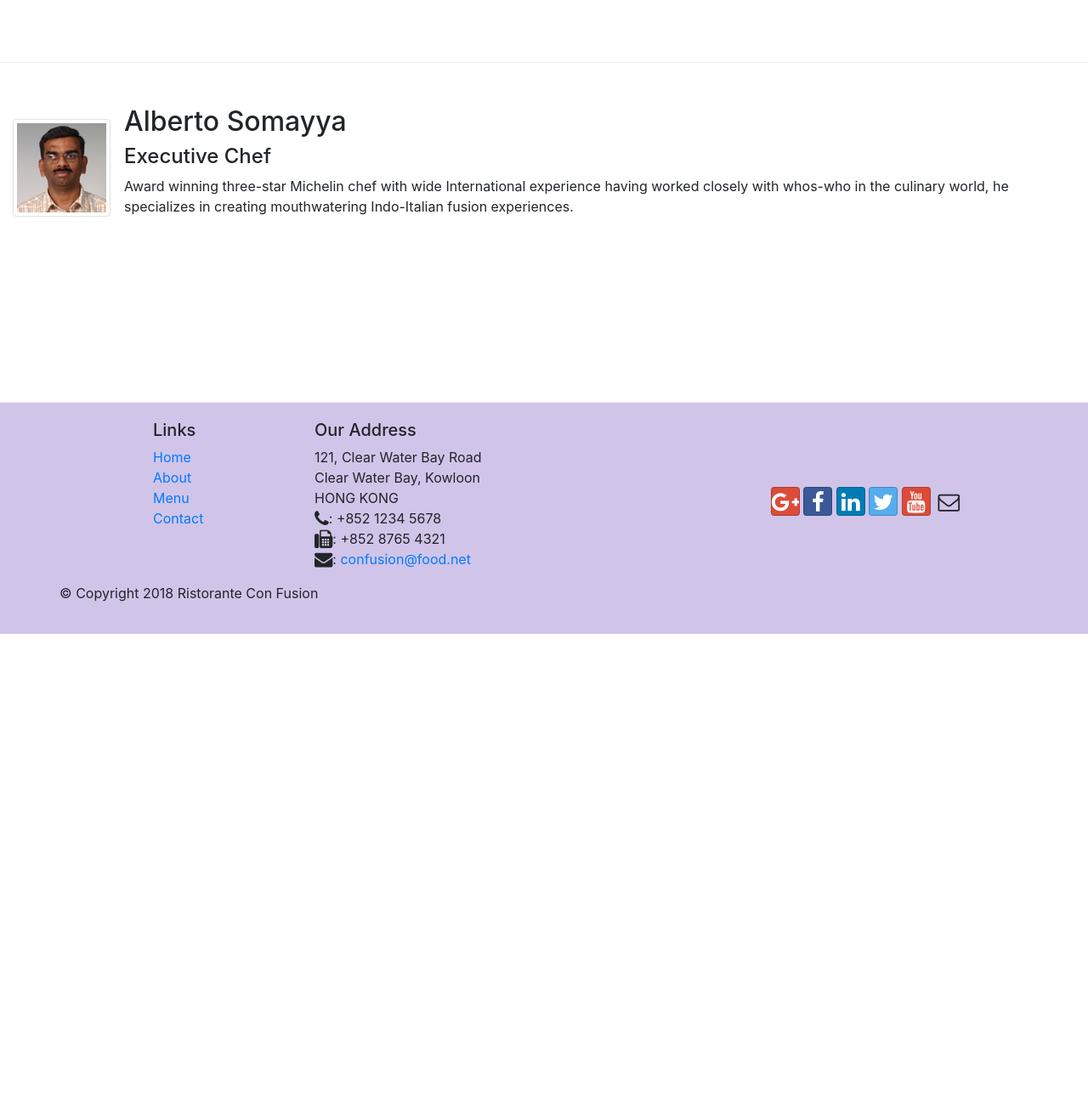
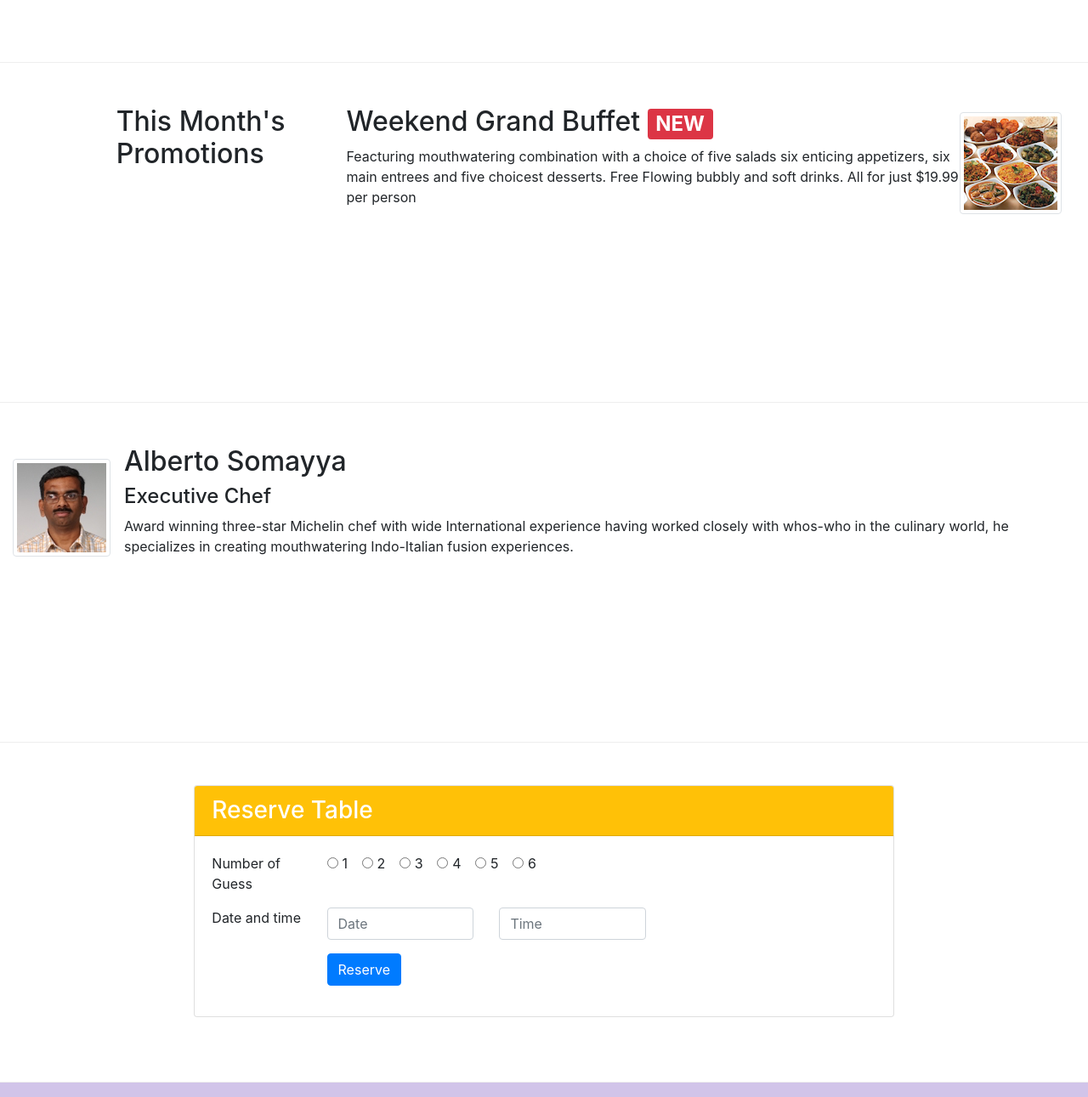
Before and after one commit to SGabriel10/assigment1, a website: page index.html in a window 1280 px wide. Shown: the part 680-1971 px from the top of the page at 85% size. Before the commit the page ends 1426 px from the top, so only its background shows below. Drawn offline with nearby package versions, Linux system fonts and the light colour scheme.

Commit message:
assigment 2 forms coursera task 1: create form task2: create the cards and task 3: scroll down in the form

```diff
--- a/css/stylus.css
+++ b/css/stylus.css
@@ -9,7 +9,12 @@
     border-bottom: 1px ridge;
     min-height:400px;
 }
-
+.row-form{
+    padding: 10px 0px 10px 0px;
+}
+.row-group{
+    padding: 0px 10px 0px 10px;
+}
 .footer{
     background-color: #D1C4E9;
     margin:0px auto;
--- a/index.html
+++ b/index.html
@@ -45,22 +45,53 @@
                 <div class="col-12 col-sm align-self-center">
                     <img src="img/logo.png" class="img-fluid"/>
                 </div>
+            <div class="col-12 col-sm-3 align-self-center">
+                <a href="#form-reserve" class="btn btn-sm btn-warning ">Reserve Table</a>
+            </div>
+
             </div>
         </div>
     </header>
 
     <div class="row row-content">
-        <div class="col-sm">
+        <div class="col-sm offset-1">
             <div class="media">
+
                 <img class="d-flex mr-3 img-thumbnail align-self-center"
                         src="img/uthappizza.png" alt="Uthappizza">
                 <div class="media-body">
-                    <h2 class="mt-0">Uthappizza</h2>
+                    <h2 class="mt-0">Uthappizza
+                        <span class="badge badge-danger">HOT</span>
+                        <span class="badge badge-pill badge-secondary">$4.99</span>
+                    </h2>
                     <p class="d-none d-sm-block">A unique combination of Indian Uthappam (pancake) and
                         Italian pizza, topped with Cerignola olives, ripe vine
                         cherry tomatoes, Vidalia onion, Guntur chillies and
                         Buffalo Paneer.</p>
+
+                 </div>
+                 <h2 class="col-sm-3 mt-0">Our Lipsmacking Culinary Creations</h2>
+
+            </div>
+        </div>
+    </div>
+    <div class="row row-content">
+        <div class="col-sm offset-1">
+
+            <div class="media">
+                <h2 class="col-sm-3 mt-0">This Month's Promotions</h2>
+                <div class="media-body">
+
+                    <h2 class="mt-0">Weekend Grand Buffet
+                        <span class="badge badge-danger">NEW</span>
+                   </h2>
+                    <p class="d-none d-sm-block">Feacturing mouthwatering combination with a choice of five
+                        salads six enticing appetizers, six main entrees and five choicest desserts. Free
+                        Flowing bubbly and soft drinks. All for just $19.99 per person
+                    </p>
                 </div>
+                <img class="d-flex mr-3 img-thumbnail align-self-center"
+                src="img/buffet.png" alt="Uthappizza">
             </div>
         </div>
     </div>
@@ -78,6 +109,64 @@
                         creating mouthwatering Indo-Italian fusion experiences.
                         </p>
                 </div>
+            </div>
+        </div>
+    </div>
+    <div class="row row-content justify-content-center">
+        <div class="col-12 col-sm-8">
+            <div class="card">
+                    <h3 class="card-header bg-warning text-white">Reserve Table</h3>
+                    <div class="card-body">
+                    <form id="form-reserve">
+                        <div class="form-group row">
+                                <div class="col-sm-2">
+                                    Number of Guess
+                                </div>
+                                <div class="col-sm-6">
+                                    <div class="form-check-inline">
+                                        <input class="form-check-input" type="radio" name= "flexRadioDefault" id="flexRadioDefault1">
+                                        <label class="form-check-label" for="flexRadioDefault2">1</label>
+                                    </div>
+                                    <div class="form-check-inline">
+                                        <input class="form-check-input" type="radio" name= "flexRadioDefault" id="flexRadioDefault2">
+                                        <label class="form-check-label" for="flexRadioDefault2">2</label>
+                                    </div>
+                                    <div class="form-check-inline">
+                                        <input class="form-check-input" type="radio" name= "flexRadioDefault" id="flexRadioDefault3">
+                                        <label class="form-check-label" for="flexRadioDefault3">3</label>
+                                    </div>
+                                    <div class="form-check-inline">
+                                        <input class="form-check-input" type="radio" name= "flexRadioDefault" id="flexRadioDefault4">
+                                        <label class="form-check-label" for="flexRadioDefault4">4</label>
+                                    </div>
+                                    <div class="form-check-inline">
+                                        <input class="form-check-input" type="radio" name= "flexRadioDefault" id="flexRadioDefault5">
+                                        <label class="form-check-label" for="flexRadioDefault5">5</label>
+                                    </div>
+                                    <div class="form-check-inline">
+                                        <input class="form-check-input" type="radio" name= "flexRadioDefault" id="flexRadioDefault6">
+                                        <label class="form-check-label" for="flexRadioDefault6">6</label>
+                                    </div>
+                                </div>
+                        </div>
+                        <div class="form-group row">
+                                <div class="col-12 col-sm-2">
+                                    Date and time
+                                </div>
+                                <div class="col-12 col-sm-3">
+                                        <input type="text" class="form-control" placeholder="Date" aria-label="Date">
+                                </div>
+                                <div class="col-12 col-sm-3">
+                                        <input type="text" class="form-control" placeholder="Time" aria-label="Time">
+                                </div>
+                        </div>
+                        <div class="form-group row">
+                                <div class="col-12 offset-2 col-sm-6">
+                                    <button type="submit" class="btn btn-primary"> Reserve</button>
+                                </div>
+                        </div>
+                    </form>
+                    </div>
             </div>
         </div>
     </div>
```
